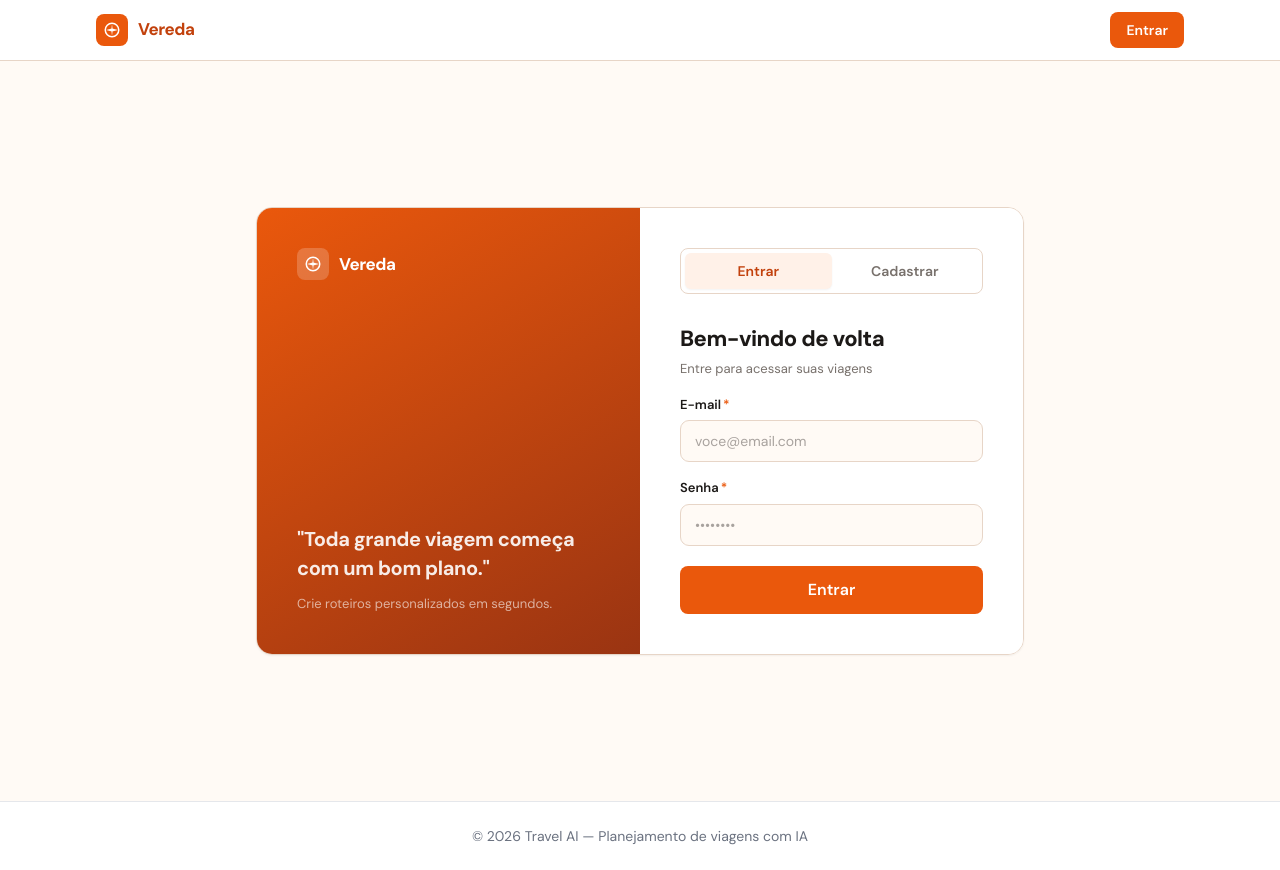
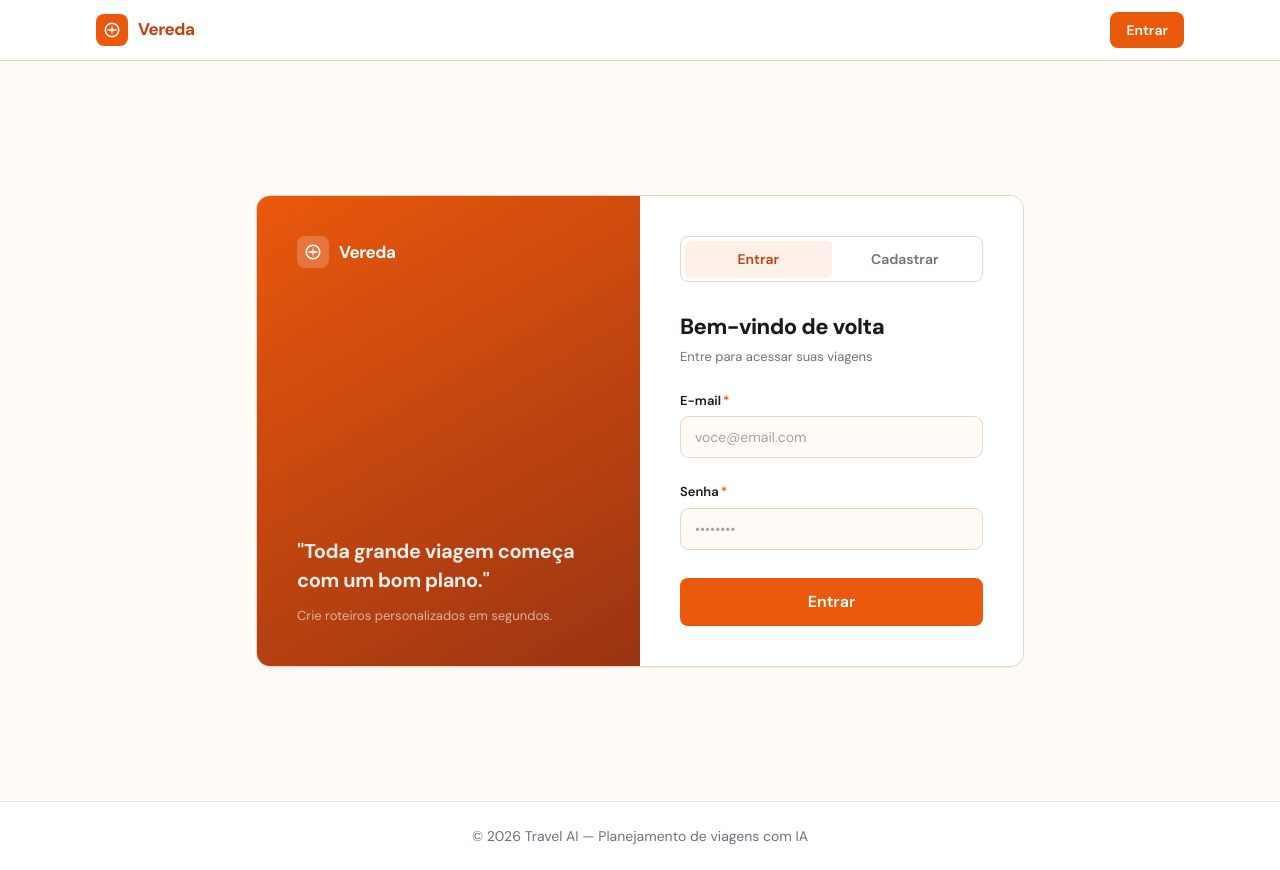
Before and after one commit to matt0liveira/vereda, a React (Vite) app in the folder frontend/: page /auth in a window 1280 px wide. Built offline with nearby package versions, Linux system fonts and the light colour scheme; no server answers; the HTML template or start-up script is replaced by a standard one.

Commit message:
fix(ui): correct border-radius, form gap, grid gap, and fallback stroke per spec

```diff
--- a/frontend/src/components/Auth/LoginForm.tsx
+++ b/frontend/src/components/Auth/LoginForm.tsx
@@ -26,7 +26,7 @@ export function LoginForm({ onLogin }: LoginFormProps) {
   }
 
   return (
-    <form onSubmit={handleSubmit} className="flex flex-col gap-4">
+    <form onSubmit={handleSubmit} className="flex flex-col gap-6">
       <div>
         <h2 className="text-[22px] font-extrabold tracking-[-0.5px] text-content">
           Bem-vindo de volta
--- a/frontend/src/components/Auth/RegisterForm.tsx
+++ b/frontend/src/components/Auth/RegisterForm.tsx
@@ -26,7 +26,7 @@ export function RegisterForm({ onRegister }: RegisterFormProps) {
   }
 
   return (
-    <form onSubmit={handleSubmit} className="flex flex-col gap-4">
+    <form onSubmit={handleSubmit} className="flex flex-col gap-6">
       <div>
         <h2 className="text-[22px] font-extrabold tracking-[-0.5px] text-content">
           Criar conta
--- a/frontend/src/components/Dashboard/TripCard.tsx
+++ b/frontend/src/components/Dashboard/TripCard.tsx
@@ -33,7 +33,7 @@ function PhotoFallback() {
       className="flex h-full w-full items-center justify-center"
       style={{ background: 'linear-gradient(135deg, #FED7AA, #EA580C)' }}
     >
-      <svg width="32" height="32" viewBox="0 0 24 24" fill="none" stroke="rgba(255,255,255,0.85)" strokeWidth="1.6" strokeLinecap="round" strokeLinejoin="round">
+      <svg width="32" height="32" viewBox="0 0 24 24" fill="none" stroke="white" strokeWidth="1.6" strokeLinecap="round" strokeLinejoin="round">
         <polygon points="1 6 1 22 8 18 16 22 23 18 23 2 16 6 8 2 1 6"/>
         <line x1="8" y1="2" x2="8" y2="18"/>
         <line x1="16" y1="6" x2="16" y2="22"/>
@@ -52,7 +52,7 @@ export function TripCard({ itinerary, onDelete, view }: TripCardProps) {
 
   if (view === 'list') {
     return (
-      <div className="flex overflow-hidden rounded-xl border border-surface-border bg-surface">
+      <div className="flex overflow-hidden rounded-[14px] border border-surface-border bg-surface">
         {/* Thumbnail */}
         <div className="relative h-[72px] w-[72px] flex-shrink-0 overflow-hidden">
           <img
--- a/frontend/src/pages/Auth.tsx
+++ b/frontend/src/pages/Auth.tsx
@@ -37,7 +37,7 @@ export default function AuthPage() {
 
   return (
     <div className="flex min-h-[calc(100vh-60px)] items-center justify-center bg-surface-bg px-4 py-12">
-      <div className="w-full max-w-3xl overflow-hidden rounded-2xl border border-surface-border shadow-sm">
+      <div className="w-full max-w-3xl overflow-hidden rounded-[14px] border border-surface-border shadow-sm">
         <div className="grid grid-cols-1 md:grid-cols-2">
           {/* Left panel */}
           <div
--- a/frontend/src/pages/Dashboard.tsx
+++ b/frontend/src/pages/Dashboard.tsx
@@ -88,7 +88,7 @@ export default function DashboardPage() {
       ) : itineraries.length === 0 ? (
         <EmptyState />
       ) : view === 'grid' ? (
-        <div className="grid gap-4 sm:grid-cols-2 lg:grid-cols-3">
+        <div className="grid gap-[14px] sm:grid-cols-2 lg:grid-cols-3">
           {itineraries.map(it => (
             <TripCard key={it.id} itinerary={it} onDelete={handleDelete} view="grid" />
           ))}
```
